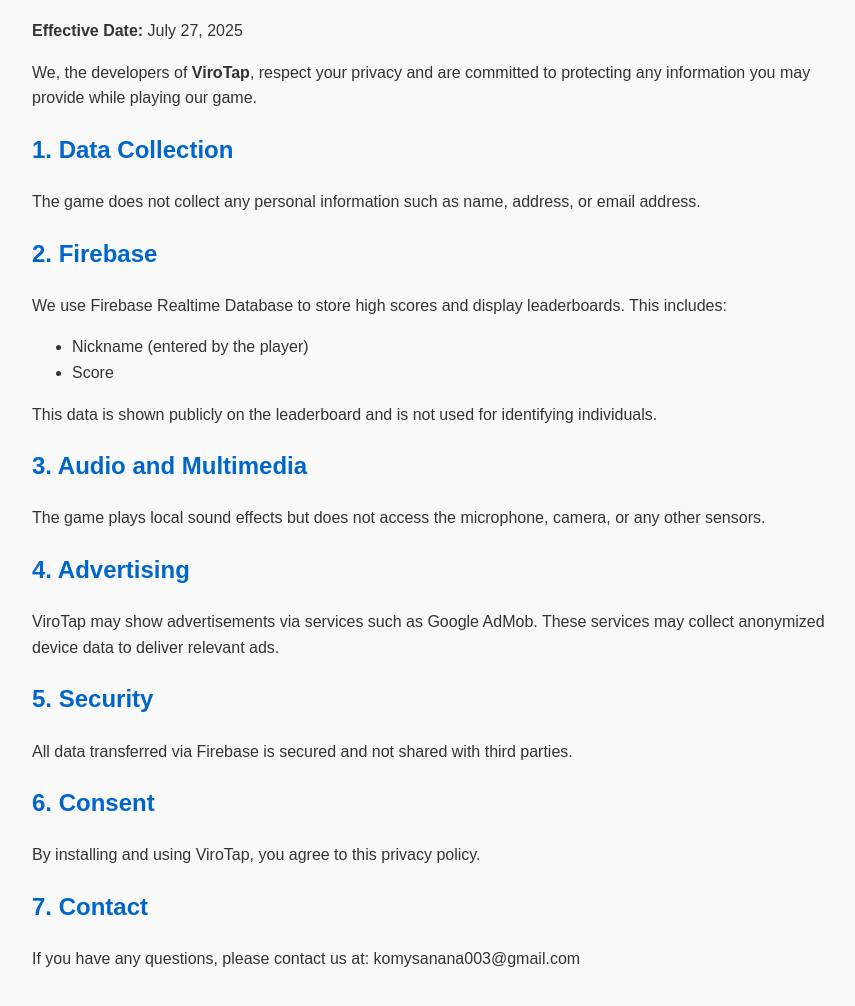
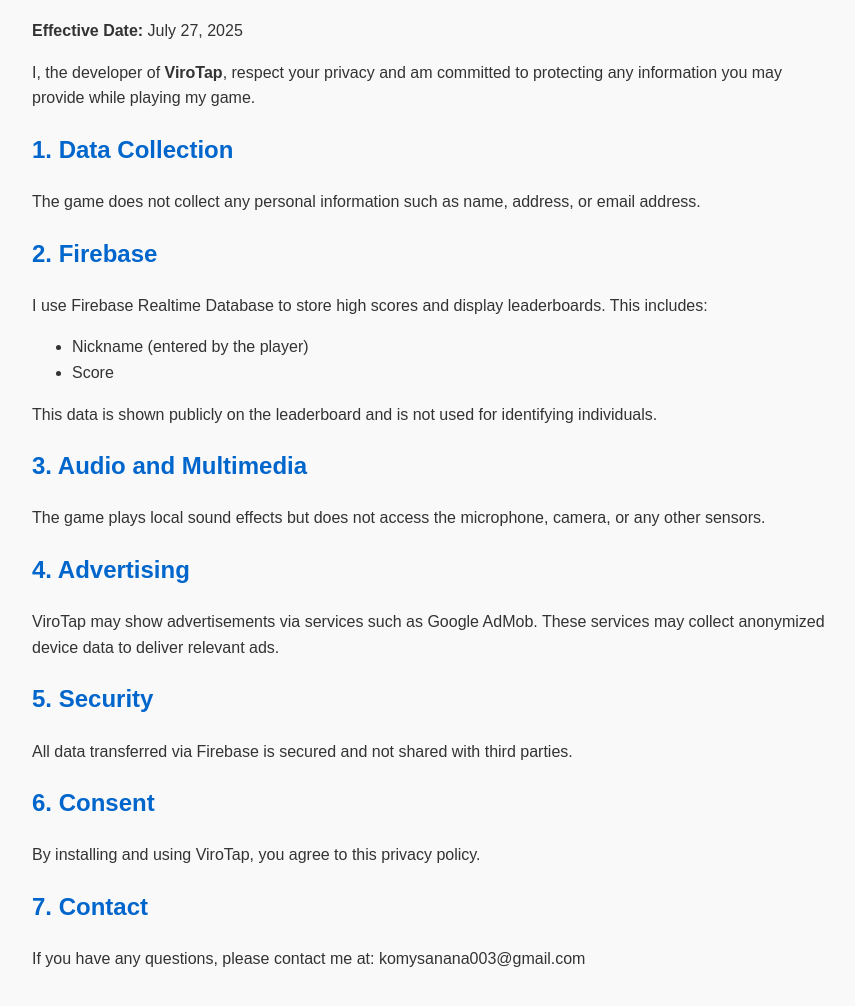
Before and after one commit to Yana-Kom/virotap-privacy-policy, a plain HTML site: page index.html in a window 1280 px wide. Shown: the part 136-1142 px from the top of the page, without its empty margins (208-1063 px from the left). Drawn offline with Linux system fonts and the light colour scheme.

Commit message:
Update index.html

```diff
--- a/index.html
+++ b/index.html
@@ -23,13 +23,13 @@
   <h1>Privacy Policy for ViroTap</h1>
   <p><strong>Effective Date:</strong> July 27, 2025</p>
 
-  <p>We, the developers of <strong>ViroTap</strong>, respect your privacy and are committed to protecting any information you may provide while playing our game.</p>
+  <p>I, the developer of <strong>ViroTap</strong>, respect your privacy and am committed to protecting any information you may provide while playing my game.</p>
 
   <h2>1. Data Collection</h2>
   <p>The game does not collect any personal information such as name, address, or email address.</p>
 
   <h2>2. Firebase</h2>
-  <p>We use Firebase Realtime Database to store high scores and display leaderboards. This includes:</p>
+  <p>I use Firebase Realtime Database to store high scores and display leaderboards. This includes:</p>
   <ul>
     <li>Nickname (entered by the player)</li>
     <li>Score</li>
@@ -49,6 +49,6 @@
   <p>By installing and using ViroTap, you agree to this privacy policy.</p>
 
   <h2>7. Contact</h2>
-  <p>If you have any questions, please contact us at: komysanana003@gmail.com</p>
+  <p>If you have any questions, please contact me at: komysanana003@gmail.com</p>
 </body>
 </html>
```
